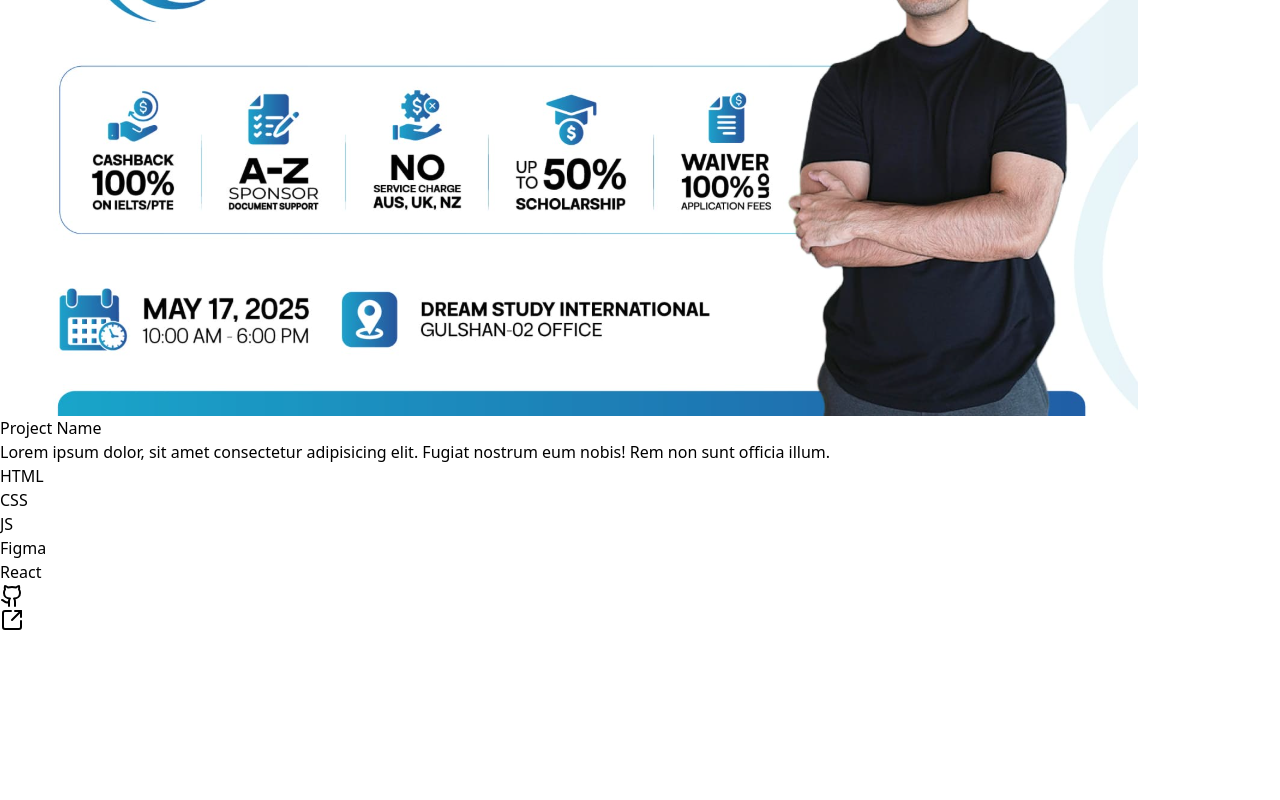
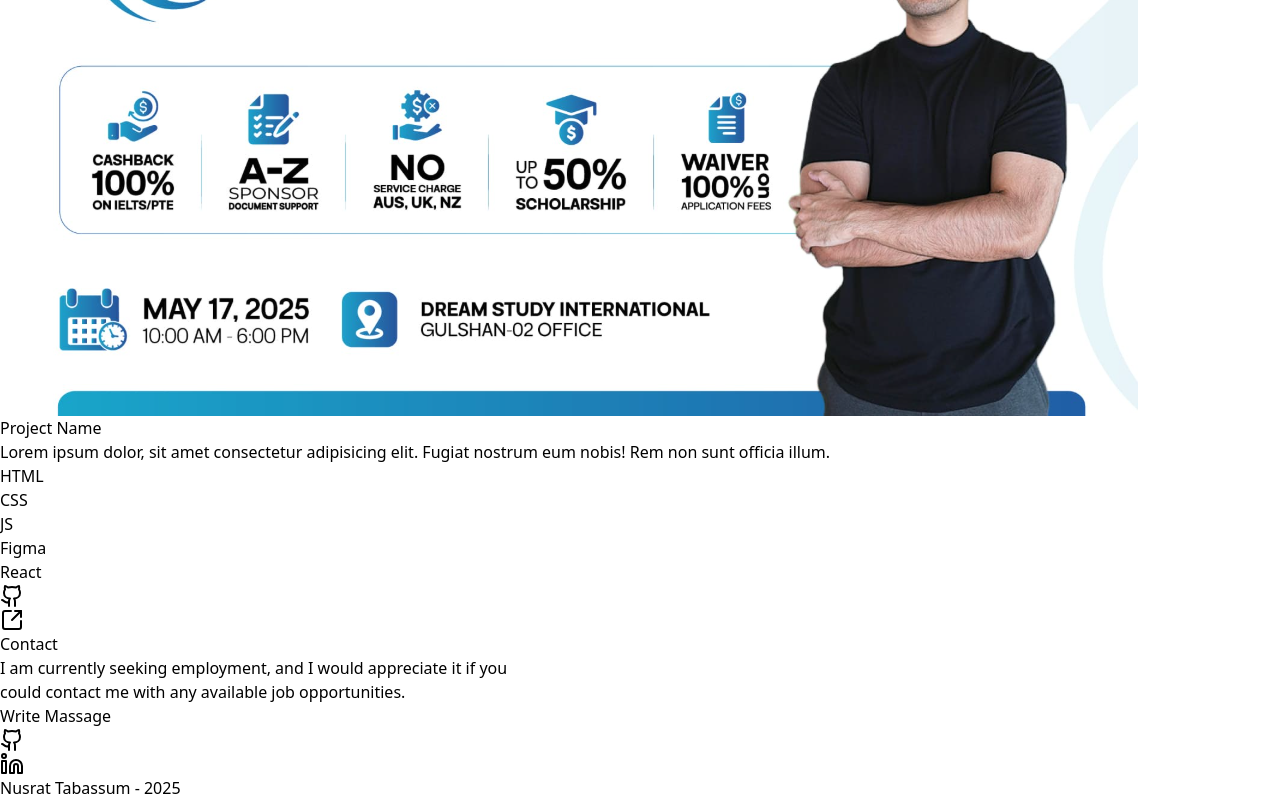
Before and after one commit to NusratTabassum3/Portfolio_Ostad, a React (Vite) app: page / in a window 1280 px wide. Shown: the part 6605-7405 px from the top of the page. Before the commit the page ends 7237 px from the top, so only its background shows below. Built offline with nearby package versions, Linux system fonts and the light colour scheme.

Commit message:
Contact Section Done

```diff
--- a/src/App.jsx
+++ b/src/App.jsx
@@ -2,6 +2,8 @@
 import AboutMe from "./component/AboutMe";
 import Experience from "./component/Experience";
 import FeatureProject from "./component/FeatureProject";
+
+import Contact from "./component/contact";
 
 function App() {
   return (
@@ -10,6 +12,8 @@
       <AboutMe></AboutMe>
       <Experience></Experience>
       <FeatureProject></FeatureProject>
+
+      <Contact></Contact>
     </>
   );
 }
--- /dev/null
+++ b/src/component/Contact.jsx
@@ -0,0 +1,41 @@
+import React from "react";
+import { Github, Linkedin } from "lucide-react";
+
+const Contact = () => {
+  return (
+    <div>
+      <div className="max-w-5xl mx-auto mt-10 min-h-screen">
+        <div className="flex justify-center items-center gap-5">
+          <div className="flex grow border-b border-gray-500"></div>
+          <div className="text-3xl">Contact</div>
+          <div className="flex grow border-b border-gray-500"></div>
+        </div>
+
+        <div className="flex flex-col gap-10 justify-center items-center mt-20 ">
+          <p className="text-center">
+            I am currently seeking employment, and I would appreciate it if you{" "}
+            <br />
+            could contact me with any available job opportunities.
+          </p>
+
+          <button className="border border-[#C4C4C4] px-5 py-2 rounded-lg">
+            Write Massage
+          </button>
+        </div>
+
+        <div className="flex flex-col gap-5 justify-center items-center mt-32">
+          <div className="flex gap-4 text-[#1F1F1F]">
+            <Github className="w-8 h-8 stroke-[1] " />
+            <Linkedin className="w-8 h-8 stroke-[1]" />
+          </div>
+
+          <div className="">
+            <p className="text-[#1F1F1F]">Nusrat Tabassum - 2025</p>
+          </div>
+        </div>
+      </div>
+    </div>
+  );
+};
+
+export default Contact;
```
